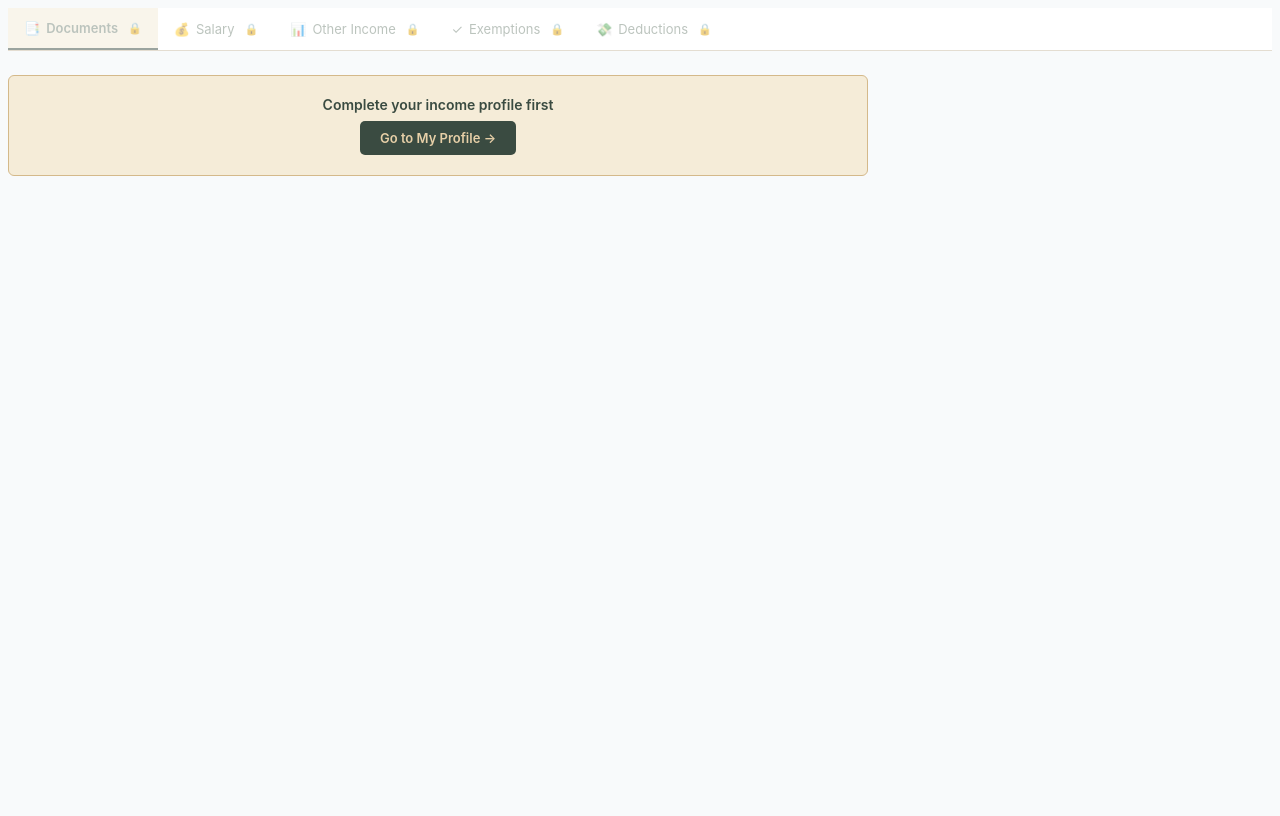
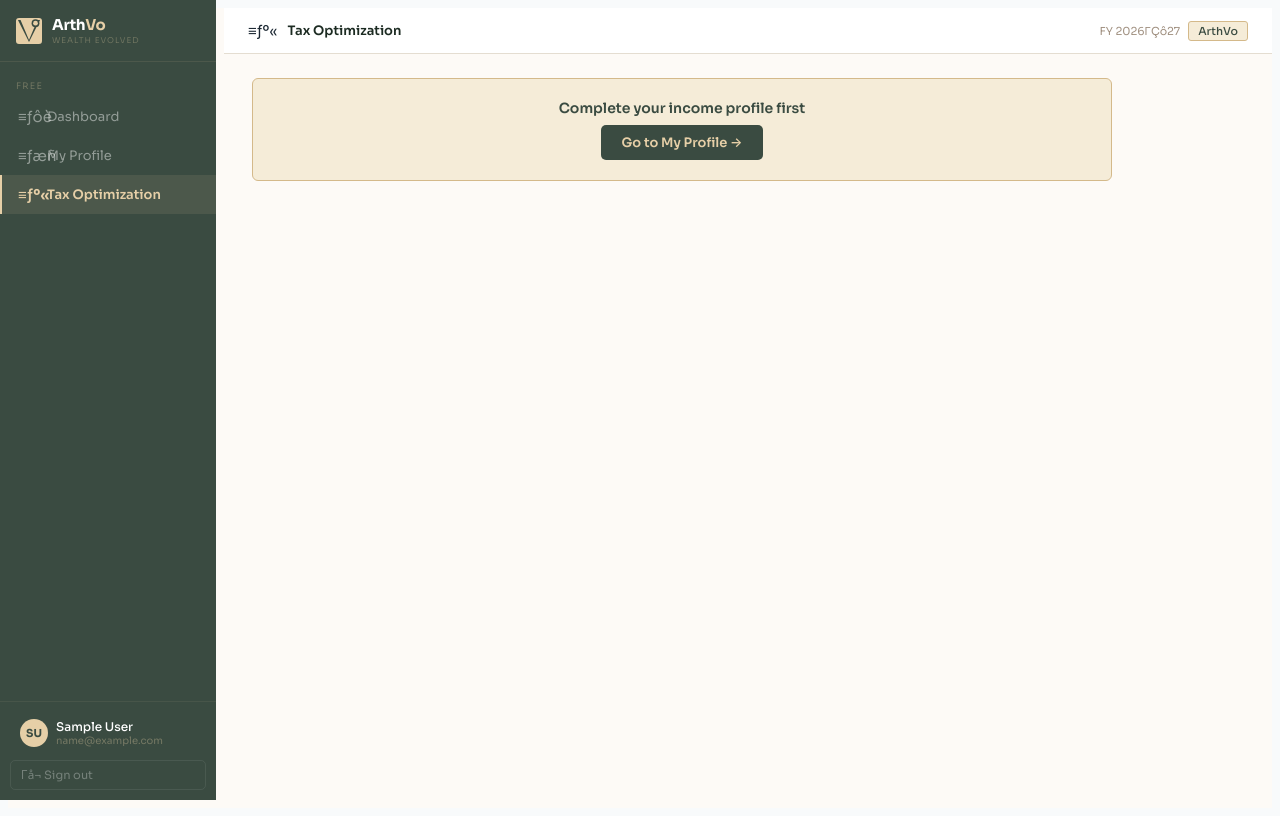
Before and after one commit to kartiktripathi29-design/arthsaathi, a Next.js app: page /dashboard/tax in a window 1280 px wide. Built offline with nearby package versions, Linux system fonts and the light colour scheme; sample sign-in values are in the browser's storage.

Commit message:
feat: update dashboard layout with nested profile tabs and tax optimization

```diff
--- a/src/app/dashboard/layout.tsx
+++ b/src/app/dashboard/layout.tsx
@@ -1,22 +1,43 @@
 'use client'
+import { useEffect, useState, Suspense } from 'react'
+import Link from 'next/link'
+import { usePathname, useRouter, useSearchParams } from 'next/navigation'
+import { useAppStore } from '@/store/AppStore'
 
-import { useEffect, useState, Suspense } from 'react'
-import { usePathname, useRouter } from 'next/navigation'
-import toast from 'react-hot-toast'
+const C = { fg:'#3A4B41', wheat:'#E6CFA7', wl:'#F5ECD8', wm:'#D4B98A' }
 
-const C = { fg:'#3A4B41', wheat:'#E6CFA7', wl:'#F5ECD8', wm:'#D4B98A', bg:'#FDFAF6', card:'#fff', border:'#E4DDD1', text:'#1C2B22', muted:'#7A8A7E', danger:'#B94040' }
-
-const PROFILE_TABS = [
-  { key:'documents', label:'Documents', path:'/dashboard/profile/documents', icon:'📑' },
-  { key:'salary', label:'Salary', path:'/dashboard/profile/salary', icon:'💰' },
-  { key:'other-income', label:'Other Income', path:'/dashboard/profile/other-income', icon:'📊' },
-  { key:'exemptions', label:'Exemptions', path:'/dashboard/profile/exemptions', icon:'✓' },
-  { key:'deductions', label:'Deductions', path:'/dashboard/profile/deductions', icon:'💸' },
+const FREE_NAV = [
+  { href:'/dashboard', icon:'≡ƒôè', label:'Dashboard' },
+  { href:'/dashboard/profile', icon:'≡ƒæñ', label:'My Profile', submenu: true },
+  { href:'/dashboard/tax', icon:'≡ƒº«', label:'Tax Optimization' },
 ]
 
-function ProfileTabBar() {
+const PROFILE_SUBMENU = [
+  { key:'documents', icon:'≡ƒôü', label:'Documents', path:'/dashboard/profile/documents' },
+  { key:'salary', icon:'≡ƒÆ╝', label:'Salary', path:'/dashboard/profile/salary' },
+  { key:'other-income', icon:'≡ƒöì', label:'Other Income', path:'/dashboard/profile/other-income' },
+  { key:'exemptions', icon:'≡ƒöé', label:'Exemptions', path:'/dashboard/profile/exemptions' },
+  { key:'deductions', icon:'≡ƒôè', label:'Deductions', path:'/dashboard/profile/deductions' },
+]
+
+function Logo() {
+  return (
+    <svg width="26" height="26" viewBox="0 0 120 120" fill="none">
+      <rect width="120" height="120" rx="14" fill="#E6CFA7"/>
+      <polygon points="9,9 21,9 60,101 99,9 111,9 60,111" fill="#3A4B41"/>
+      <circle cx="90" cy="24" r="18" fill="#3A4B41"/>
+      <circle cx="90" cy="24" r="11" fill="#E6CFA7"/>
+    </svg>
+  )
+}
+
+function Sidebar() {
   const pathname = usePathname()
-  const router = useRouter()
+  const { user, logout } = useAppStore()
+  const initials = user?.name?.split(' ').map((n:string)=>n[0]).slice(0,2).join('').toUpperCase() || '?'
+  const isActive = (href:string) => href === '/dashboard' ? pathname === '/dashboard' : pathname.startsWith(href)
+  const isProfile = pathname.startsWith('/dashboard/profile')
+
   const [unlocked, setUnlocked] = useState<Record<string, boolean>>({
     documents: true,
     salary: false,
@@ -31,85 +52,173 @@ function ProfileTabBar() {
       if (completion) {
         setUnlocked(JSON.parse(completion))
       }
-    } catch (e) {
-      console.error('Failed to load profile completion:', e)
-    }
-  }, [])
+    } catch {}
+  }, [pathname])
 
-  const activeTab = PROFILE_TABS.find(t => pathname === t.path)?.key || 'documents'
-
-  const handleTabClick = (tabKey: string) => {
-    if (!unlocked[tabKey]) {
-      toast.error(`Complete previous steps to unlock "${PROFILE_TABS.find(t => t.key === tabKey)?.label}"`)
-      return
-    }
-    const path = PROFILE_TABS.find(t => t.key === tabKey)?.path
-    if (path) router.push(path)
-  }
+  const allProfileTabsComplete = unlocked.documents && unlocked.salary && unlocked['other-income'] && unlocked.exemptions && unlocked.deductions
 
   return (
-    <div style={{ display:'flex', gap:0, borderBottom:`1px solid ${C.border}`, background:'#fff', marginBottom:24 }}>
-      {PROFILE_TABS.map(tab => {
-        const isActive = activeTab === tab.key
-        const isLocked = !unlocked[tab.key]
+    <aside style={{ width:216, minHeight:'100vh', background:C.fg, display:'flex', flexDirection:'column', flexShrink:0, position:'fixed', top:0, left:0, bottom:0, zIndex:50, fontFamily:'"Sora",-apple-system,sans-serif' }}>
+
+      {/* Logo */}
+      <div style={{ padding:'16px', borderBottom:'1px solid rgba(230,207,167,0.1)', display:'flex', alignItems:'center', gap:10 }}>
+        <Link href="/" style={{ textDecoration:'none', display:'flex', alignItems:'center', gap:10 }}>
+          <Logo />
+          <div>
+            <div style={{ fontSize:15, fontWeight:700, color:'#fff', letterSpacing:'-0.02em', lineHeight:1.2 }}>Arth<span style={{ color:C.wheat }}>Vo</span></div>
+            <div style={{ fontSize:8, color:'rgba(230,207,167,0.3)', letterSpacing:'0.12em', marginTop:1 }}>WEALTH EVOLVED</div>
+          </div>
+        </Link>
+      </div>
+
+      <nav style={{ flex:1, padding:'8px 0' }}>
+        {/* Free section */}
+        <div style={{ fontSize:9, color:'rgba(230,207,167,0.3)', letterSpacing:'0.14em', textTransform:'uppercase', padding:'10px 16px 5px' }}>Free</div>
+        {FREE_NAV.map(item => (
+          <div key={item.href}>
+            <Link href={item.href} style={{
+              display:'flex', alignItems:'center', gap:9, padding:'10px 16px', textDecoration:'none',
+              fontSize:13, fontFamily:'inherit',
+              borderLeft:`2px solid ${isActive(item.href)?C.wheat:'transparent'}`,
+              background:isActive(item.href)?'rgba(230,207,167,0.1)':'transparent',
+              color:isActive(item.href)?C.wheat:'rgba(255,255,255,0.45)',
+              fontWeight:isActive(item.href)?600:400,
+              transition:'all 0.15s',
+            }}>
+              <span style={{ fontSize:15, width:20, textAlign:'center' }}>{item.icon}</span>
+              {item.label}
+            </Link>
+
+            {/* Sub-nav under My Profile */}
+            {item.submenu && isProfile && (
+              <div style={{ marginLeft:28, borderLeft:'1px solid rgba(230,207,167,0.15)', paddingLeft:0, marginTop:2, marginBottom:4 }}>
+                {PROFILE_SUBMENU.map(sub => {
+                  const isSubActive = pathname === sub.path
+                  const isLocked = !unlocked[sub.key]
                   return (
-          <button
-            key={tab.key}
-            onClick={() => handleTabClick(tab.key)}
-            disabled={isLocked}
+                    <Link
+                      key={sub.key}
+                      href={isLocked ? '#' : sub.path}
+                      onClick={e => { if (isLocked) e.preventDefault() }}
                       style={{
-              padding:'12px 16px',
-              fontSize:13,
-              fontWeight: isActive ? 600 : 400,
-              color: isLocked ? C.muted : isActive ? C.fg : C.text,
-              background: isActive ? C.wl : 'transparent',
-              border:'none',
-              borderBottom: isActive ? `2px solid ${C.fg}` : '1px solid transparent',
+                        display:'flex', alignItems:'center', gap:7, padding:'7px 12px',
+                        fontSize:11.5, fontFamily:'inherit', textDecoration:'none',
+                        borderRadius:0,
+                        borderLeft:`2px solid ${isSubActive && !isLocked ? C.wheat : 'transparent'}`,
+                        background: isSubActive && !isLocked ? 'rgba(230,207,167,0.08)' : 'transparent',
+                        color: isLocked ? 'rgba(255,255,255,0.2)' : isSubActive ? C.wheat : 'rgba(255,255,255,0.5)',
+                        fontWeight: isSubActive && !isLocked ? 500 : 400,
                         cursor: isLocked ? 'not-allowed' : 'pointer',
-              fontFamily:'inherit',
-              opacity: isLocked ? 0.5 : 1,
                         transition:'all 0.15s',
-              display:'flex',
-              alignItems:'center',
-              gap:6,
                       }}
                     >
-            <span>{tab.icon}</span>
-            {tab.label}
-            {isLocked && <span style={{ fontSize:11, marginLeft:4 }}>🔒</span>}
-          </button>
+                      <span style={{ fontSize:12, width:16, textAlign:'center' }}>{sub.icon}</span>
+                      {sub.label}
+                      {isLocked && <span style={{ marginLeft:'auto', fontSize:9, opacity:0.5 }}>≡ƒöÆ</span>}
+                    </Link>
                   )
                 })}
               </div>
+            )}
+          </div>
+        ))}
+      </nav>
+
+      {/* User footer */}
+      <div style={{ padding:10, borderTop:'1px solid rgba(230,207,167,0.08)' }}>
+        {user && (
+          <div style={{ display:'flex', alignItems:'center', gap:8, padding:'7px 10px', marginBottom:6 }}>
+            <div style={{ width:28, height:28, borderRadius:'50%', background:C.wheat, color:C.fg, fontSize:11, fontWeight:700, display:'flex', alignItems:'center', justifyContent:'center', flexShrink:0 }}>{initials}</div>
+            <div style={{ flex:1, minWidth:0 }}>
+              <div style={{ fontSize:12, color:'#fff', fontWeight:500, overflow:'hidden', textOverflow:'ellipsis', whiteSpace:'nowrap' }}>{user.name}</div>
+              <div style={{ fontSize:10, color:'rgba(230,207,167,0.35)', overflow:'hidden', textOverflow:'ellipsis', whiteSpace:'nowrap' }}>{(user as any).phone||(user as any).email||''}</div>
+            </div>
+          </div>
+        )}
+        <button onClick={logout} style={{ width:'100%', padding:'7px 10px', background:'transparent', border:'1px solid rgba(255,255,255,0.08)', borderRadius:5, color:'rgba(255,255,255,0.3)', fontSize:11.5, cursor:'pointer', textAlign:'left', fontFamily:'inherit' }}>
+          Γå¬ Sign out
+        </button>
+      </div>
+    </aside>
   )
 }
 
-export function unlockNextTab(currentTabKey: string) {
+function TopBar() {
+  const pathname = usePathname()
+  const page = FREE_NAV.find(n => n.href === '/dashboard' ? pathname === '/dashboard' : pathname.startsWith(n.href))
+
+  const isProfile = pathname.startsWith('/dashboard/profile')
+  const currentSubTab = isProfile ? PROFILE_SUBMENU.find(s => pathname === s.path) : null
+  const headingLabel = currentSubTab ? currentSubTab.label : (page?.label || 'Dashboard')
+  const headingIcon = currentSubTab ? currentSubTab.icon : page?.icon
+
+  const [fyLabel, setFyLabel] = useState('')
+  useEffect(() => {
     try {
-    const currentIndex = PROFILE_TABS.findIndex(t => t.key === currentTabKey)
-    if (currentIndex === -1) return
+      const stl = localStorage.getItem('av_salary_timeline')
+      if (stl) {
+        const t = JSON.parse(stl)
+        if (t?.fy) { setFyLabel(t.fy.replace('FY ', '').replace('-', 'ΓÇô')); return }
+      }
+    } catch {}
+    const d = new Date()
+    const y = d.getFullYear()
+    const m = d.getMonth() + 1
+    const startYear = m >= 4 ? y : y - 1
+    const endShort = String((startYear + 1) % 100).padStart(2, '0')
+    setFyLabel(`${startYear}ΓÇô${endShort}`)
+  }, [pathname])
 
-    const completion = JSON.parse(localStorage.getItem('av_profile_completion') || '{}')
-    const nextTab = PROFILE_TABS[currentIndex + 1]
-
-    if (nextTab) {
-      completion[nextTab.key] = true
-      localStorage.setItem('av_profile_completion', JSON.stringify(completion))
-    }
-  } catch (e) {
-    console.error('Failed to unlock next tab:', e)
-  }
+  return (
+    <header style={{ height:46, borderBottom:'1px solid #E4DDD1', background:'#fff', display:'flex', alignItems:'center', padding:'0 24px', gap:10, position:'sticky', top:0, zIndex:40, fontFamily:'"Sora",-apple-system,sans-serif' }}>
+      <span style={{ fontSize:15 }}>{headingIcon}</span>
+      <h1 style={{ fontSize:13, fontWeight:600, color:'#1C2B22', margin:0 }}>
+        {isProfile && currentSubTab ? (
+          <>
+            <span style={{ color:'#A09080', fontWeight:400 }}>My Profile</span>
+            <span style={{ color:'#A09080', margin:'0 6px' }}>┬╖</span>
+            {currentSubTab.label}
+          </>
+        ) : headingLabel}
+      </h1>
+      <div style={{ marginLeft:'auto', display:'flex', alignItems:'center', gap:8 }}>
+        {fyLabel && <span style={{ fontSize:11, color:'#A09080' }}>FY {fyLabel}</span>}
+        <span style={{ fontSize:11, background:'#F5ECD8', color:'#3A4B41', padding:'2px 9px', borderRadius:3, fontWeight:500, border:'1px solid #D4B98A' }}>ArthVo</span>
+      </div>
+    </header>
+  )
 }
 
-export default function ProfileLayout({ children }: { children: React.ReactNode }) {
+function AuthGate({ children }: { children:React.ReactNode }) {
+  const { user } = useAppStore()
+  const router = useRouter()
+  useEffect(() => {
+    const timer = setTimeout(() => {
+      const stored = typeof window !== 'undefined' ? localStorage.getItem('as_user') : null
+      if (!stored && !user) router.replace('/login')
+    }, 150)
+    return () => clearTimeout(timer)
+  }, [user, router])
+  return <>{children}</>
+}
+
+export default function DashboardLayout({ children }: { children:React.ReactNode }) {
   return (
-    <div>
-      <Suspense fallback={<div style={{ height:46, background:'#fff', borderBottom:`1px solid ${C.border}` }} />}>
-        <ProfileTabBar />
+    <AuthGate>
+      <style>{`@import url('https://fonts.googleapis.com/css2?family=Sora:wght@300;400;500;600;700;800&display=swap');`}</style>
+      <div style={{ display:'flex', minHeight:'100vh', background:'#FDFAF6', fontFamily:'"Sora",-apple-system,sans-serif' }}>
+        <Suspense fallback={<aside style={{ width:216, minHeight:'100vh', background:C.fg }} />}>
+          <Sidebar />
         </Suspense>
-      <div>
+        <div style={{ marginLeft:216, flex:1, display:'flex', flexDirection:'column' }}>
+          <Suspense fallback={<header style={{ height:46, borderBottom:'1px solid #E4DDD1', background:'#fff', position:'sticky', top:0, zIndex:40 }} />}>
+            <TopBar />
+          </Suspense>
+          <main style={{ flex:1, padding:'24px 28px', maxWidth:1100, width:'100%' }}>
             {children}
+          </main>
         </div>
       </div>
+    </AuthGate>
   )
 }
```
Lines whose indentation alone changed are shown as unchanged.
